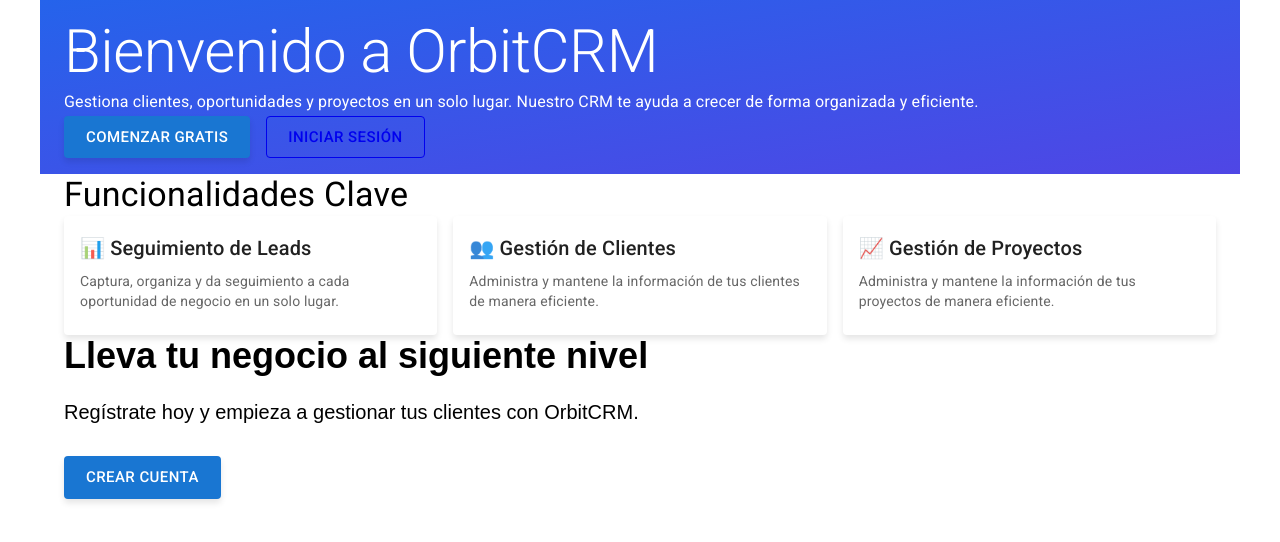
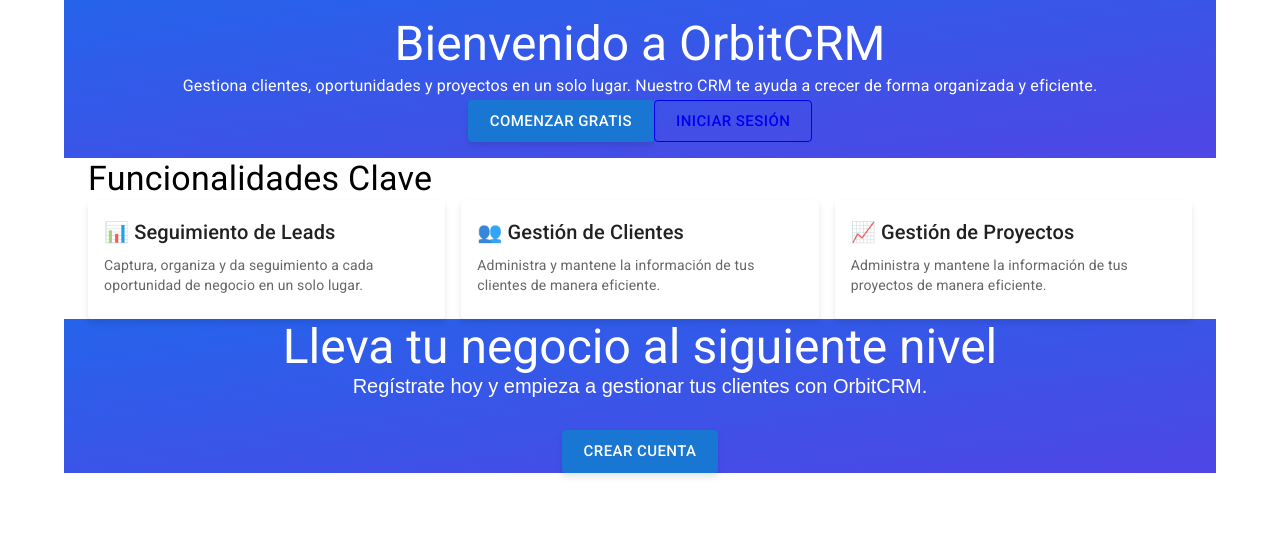
Before and after one commit to alelex10/frontend-CRM, a Next.js app: page / in a window 1280 px wide. Shown: the top 542 px of the page. Built offline with nearby package versions, Linux system fonts and the light colour scheme; a web font is replaced by a local one.

Commit message:
feat: Refactor homepage and navbar components
- Styled homepage container with gradient background.
- Updated typography variants for better hierarchy on homepage.
- Ensured consistent styling for CTA sections.
- Refactored NavBar component, removing unused props and simplifying structure.

```diff
--- a/src/app/page.tsx
+++ b/src/app/page.tsx
@@ -9,8 +9,9 @@
 import Card from "@mui/material/Card";
 import CardContent from "@mui/material/CardContent";
 import Grid from "@mui/material/Grid";
+import { styled } from "@mui/material/styles";
 
-const dataNavBar = [
+const linksNavBar = [
 	{
 		label: "Inicio",
 		href: "/",
@@ -48,31 +49,32 @@
 	},
 ];
 
-const MyConteiner = () => {
-
-}
+const ConteinerHomeGrad = styled(Container)({
+	background: "linear-gradient(to bottom right, rgb(37 99 235), rgb(79 70 229))",
+	color: "white",
+	textAlign: "center",
+	alignContent: "center",
+});
 
 export default function HomePage() {
 	return (
 		<>
 			{/* <NavBar iconHamburger="line-md:close-to-menu-transition" links={dataNavBar} /> */}
-			<main style={{ minHeight: "100vh", display: "flex", flexDirection: "column" }}>
-				<Container
+			<Container component={"main"}>
+				<ConteinerHomeGrad
 					sx={{
 						p: "11rem",
-						background: "linear-gradient(to bottom right, rgb(37 99 235), rgb(79 70 229))",
 						padding: "1rem 1.5rem", // px-6
-						color: "white",
 					}}
 				>
-					<Typography variant="h2" component={"h1"}>
+					<Typography variant="h3" component={"h1"}>
 						Bienvenido a OrbitCRM
 					</Typography>
 					<Typography variant="subtitle1">
 						Gestiona clientes, oportunidades y proyectos en un solo lugar. Nuestro CRM te ayuda a crecer de forma
 						organizada y eficiente.
 					</Typography>
-					<Box style={{ display: "flex", gap: "1rem" }}>
+					<Box style={{}}>
 						<Link href="/auth/register">
 							<Button
 								variant="contained"
@@ -89,7 +91,7 @@
 							</Button>
 						</Link>
 					</Box>
-				</Container>
+				</ConteinerHomeGrad>
 
 				{/* Features */}
 				<Container>
@@ -113,14 +115,11 @@
 				</Container>
 
 				{/* CTA Final */}
-				<Container>
-					{" "}
-					{/* py-20 bg-indigo-700 text-center text-white */}
-					<h2 style={{ fontSize: "2.25rem", fontWeight: 700, marginBottom: "1.5rem" }} className="md:text-4xl">
+				<ConteinerHomeGrad>
+					<Typography variant="h3" component={"h1"}>
 						Lleva tu negocio al siguiente nivel
-					</h2>
+					</Typography>
 					<p style={{ fontSize: "1.25rem", marginBottom: "2rem" }}>
-						{" "}
 						Regístrate hoy y empieza a gestionar tus clientes con OrbitCRM.
 					</p>
 					<Link href="/auth/register">
@@ -128,8 +127,8 @@
 							Crear Cuenta
 						</Button>
 					</Link>
-				</Container>
-			</main>
+				</ConteinerHomeGrad>
+			</Container>
 		</>
 	);
 }
```
Also changed, not shown: src/components/navbar/NavBar.tsx (+4 -11 lines).
